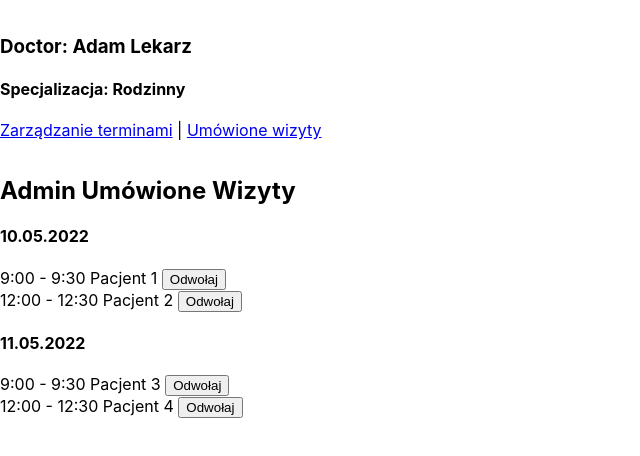
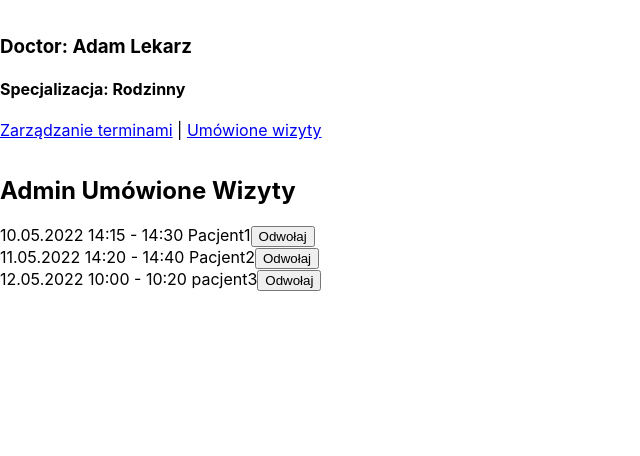
Before and after one commit to MarcinBieganek/MedicalCenter, a React (Create React App) app in the folder frontend/: page /doctors/4accb4a4-3052-4eba-9e25-3a04d202cc3c/appointments in a window 1280 px wide. Shown: the top 456 px of the page, without its empty margins (0-640 px from the left). Built offline with nearby package versions, Linux system fonts and the light colour scheme.

Commit message:
meetings read from variable in admin panel; eslint style partly fixed

```diff
--- a/frontend/src/components/Admin/AddDoctor.tsx
+++ b/frontend/src/components/Admin/AddDoctor.tsx
@@ -1,6 +1,6 @@
-import React from "react";
-import ReactDOM from "react-dom";
-import AddDoctorForm from "./AddDoctorForm";
+import React from 'react';
+import ReactDOM from 'react-dom';
+import AddDoctorForm from './AddDoctorForm';
 
 
 export default function AddDoctor() {
--- a/frontend/src/components/Admin/Admin.tsx
+++ b/frontend/src/components/Admin/Admin.tsx
@@ -1,18 +1,19 @@
-import { Outlet, Link } from "react-router-dom";
-import { getDoctors } from "../../data";
-import IDoctor from "../../types/IDoctor";
+import {Outlet, Link} from 'react-router-dom';
+import {getDoctors} from '../../data';
+import IDoctor from '../../types/IDoctor';
 
 export default function Admin() {
-  let doctors = getDoctors();
+  const doctors = getDoctors();
 
   return (
-    <main style={{ padding: "1rem 0" }}>
+    <main style={{padding: '1rem 0'}}>
       <h2>Admin</h2>
       <Link to="/adddoctor">Dodaj lekarza</Link>
       <h3>Lekarze:</h3>
       <nav>
         {doctors.map((doctor: IDoctor) => (
-              <Link style={{display: "block", margin: "1rem 0"}}
+          <Link
+            style={{display: 'block', margin: '1rem 0'}}
             to={`/doctors/${doctor.id}`}
             key={doctor.id}
           >
--- a/frontend/src/components/Admin/AdminAppointments.tsx
+++ b/frontend/src/components/Admin/AdminAppointments.tsx
@@ -1,24 +1,24 @@
+import {useState} from 'react';
+import {v4} from 'uuid';
+import IMeeting from '../../types/IMeeting2';
+
 export default function AdminAppointments() {
+
+  const [meetingsList, setMeetingsList] = useState<IMeeting[]>([
+    {id: v4(), firstName: 'Lekarz', lastName: 'Przykładowy', date: "10.05.2022", startHour: '14:15', endHour: '14:30', avilable: true, login: 'Pacjent1'},
+    {id: v4(), firstName: 'Adam', lastName: 'Rodzinny', date: "11.05.2022",  startHour: '14:20', endHour: '14:40', avilable: true, login: 'Pacjent2'},
+    {id: v4(), firstName: 'Adam', lastName: 'Rodzinny', date: "12.05.2022",  startHour: '10:00', endHour: '10:20', avilable: false, login: 'pacjent3'}]);
+
   return (
-      <main style={{ padding: "1rem 0" }}>
+    <main style={{padding: '1rem 0'}}>
       <h2>Admin Umówione Wizyty</h2>
       <div>
-          <h4>10.05.2022</h4>
+        {meetingsList.map((m: IMeeting) => (
           <div>
-            9:00 - 9:30 Pacjent 1 <button>Odwołaj</button>
+            {m.date} {m.startHour} - {m.endHour} {m.login}
+            <button>Odwołaj</button>
           </div>
-          <div>
-            12:00 - 12:30 Pacjent 2 <button>Odwołaj</button>
-          </div>
-        </div>
-        <div>
-          <h4>11.05.2022</h4>
-          <div>
-            9:00 - 9:30 Pacjent 3 <button>Odwołaj</button>
-          </div>
-          <div>
-            12:00 - 12:30 Pacjent 4 <button>Odwołaj</button>
-          </div>
+        ))}
       </div>
     </main>
   );
--- a/frontend/src/components/Admin/AdminTimeMenager.tsx
+++ b/frontend/src/components/Admin/AdminTimeMenager.tsx
@@ -1,17 +1,27 @@
+import {useState} from 'react';
+import {v4} from 'uuid';
+import IMeeting from '../../types/IMeeting2';
+
 export default function AdminTimeMenager() {
-    const lista = ["10.05.2022 9:00 - 15:00", "11.05.2022 9:00 - 14:00", "12.05.2022 11:00 - 15:00"];
+
+  const [meetingsList, setMeetingsList] = useState<IMeeting[]>([
+    {id: v4(), firstName: 'Lekarz', lastName: 'Przykładowy', date: "10.05.2022", startHour: '14:15', endHour: '14:30', avilable: true, login: 'Pacjent1'},
+    {id: v4(), firstName: 'Adam', lastName: 'Rodzinny', date: "11.05.2022",  startHour: '14:20', endHour: '14:40', avilable: true, login: 'Pacjent2'},
+    {id: v4(), firstName: 'Adam', lastName: 'Rodzinny', date: "12.05.2022",  startHour: '10:00', endHour: '10:20', avilable: false, login: 'pacjent3'}]);
 
   return (
-      <main style={{ padding: "1rem 0" }}>
+    <main style={{padding: '1rem 0'}}>
       <h2>Admin Zarządzanie Terminami</h2>
       <button>Dodaj</button>
-        {lista.map((e) => <div>
-          <h4>
-            {e}
+      <div>
+        {meetingsList.map((m: IMeeting) => (
+          <div>
+            {m.date} {m.startHour} - {m.endHour}
             <button>Edytuj</button>
             <button>Usun</button>
-          </h4>
-        </div>)}
+          </div>
+        ))}
+      </div>
     </main>
   );
 }
--- a/frontend/src/components/Admin/Doctor.tsx
+++ b/frontend/src/components/Admin/Doctor.tsx
@@ -1,16 +1,16 @@
-import { Outlet, Link, useParams } from "react-router-dom";
-import { getDoctor } from "../../data";
-import IDoctor from "../../types/IDoctor";
+import {Outlet, Link, useParams} from 'react-router-dom';
+import {getDoctor} from '../../data';
+import IDoctor from '../../types/IDoctor';
 
 export default function Doctor() {
-    let params = useParams();
-    let doctor = getDoctor(params.doctorId);
+  const params = useParams();
+  const doctor = getDoctor(params.doctorId);
 
   return (
-      <main style={{ padding: "1rem 0" }}>
+    <main style={{padding: '1rem 0'}}>
       <h3>Doctor: {doctor?.firstName} {doctor?.lastName}</h3>
       <h4>Specjalizacja: {doctor?.spec}</h4>
-        <Link to="time">Zarządzanie terminami</Link> |{" "}
+      <Link to="time">Zarządzanie terminami</Link> |{' '}
       <Link to="appointments">Umówione wizyty</Link>
       <Outlet></Outlet>
     </main>
--- a/frontend/src/index.tsx
+++ b/frontend/src/index.tsx
@@ -20,7 +20,7 @@ import Patient from './components/Patient/Patient';
 import reportWebVitals from './reportWebVitals';
 
 const root = ReactDOM.createRoot(
-  document.getElementById('root') as HTMLElement
+  document.getElementById('root') as HTMLElement,
 );
 root.render(
     <React.StrictMode>
@@ -38,7 +38,7 @@ root.render(
           <Route path="patient" element={<Patient />} />
         </Routes>
       </BrowserRouter>
-  </React.StrictMode>
+    </React.StrictMode>,
 );
 
 // If you want to start measuring performance in your app, pass a function
--- /dev/null
+++ b/frontend/src/types/IMeeting2.ts
@@ -0,0 +1,10 @@
+export default interface IMeeting {
+  id: string;
+  firstName: string;
+  lastName: string;
+  startHour: string;
+  endHour: string;
+  date: string;
+  avilable: boolean;
+  login: string;
+}
```
Also changed, not shown: frontend/src/components/Admin/AddDoctorForm.tsx (+8 -8 lines), frontend/src/components/Patient/Meeting.tsx (+5 -7 lines). Lines whose indentation alone changed are shown as unchanged.
